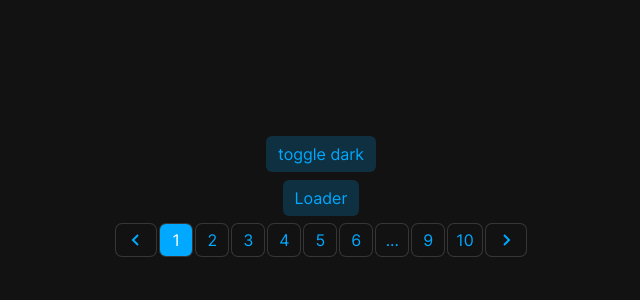
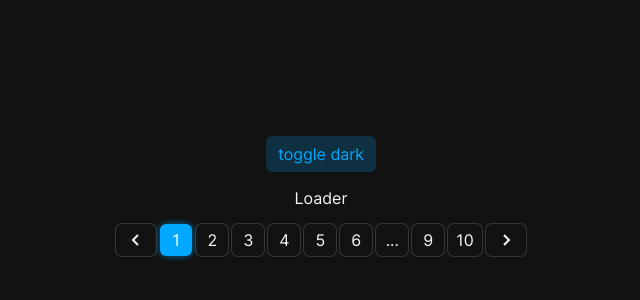
Before and after one commit to sa8ab/sevue, a Vue app: page / in a window 1280 px wide. Shown: the part 204-504 px from the top of the page, without its empty margins (319-959 px from the left). Built offline with nearby package versions, Linux system fonts and the light colour scheme.

Commit message:
^ RPaginatio

```diff
--- a/dev/App.vue
+++ b/dev/App.vue
@@ -1,7 +1,7 @@
 <template>
   <div class="app">
     <RButton @click="click"> toggle dark </RButton>
-    <RButton @click="loader"> Loader </RButton>
+    <RButton @click="loader" textStyle flat> Loader </RButton>
     <RPagination :count="10" v-model="active" bordered />
   </div>
 </template>
--- a/src/components/button/RButton.vue
+++ b/src/components/button/RButton.vue
@@ -15,7 +15,7 @@
         link,
         cancel: cancel || disabled,
         disabled,
-        noColor,
+        textStyle,
         icon,
         round,
         iconOnly,
@@ -78,12 +78,12 @@ const props = defineProps({
     default: "",
     type: String,
   },
-  // TEXTCOLOR ONLY WORKS IN FLAT STYLE
+  // TEXTCOLOR ONLY WORKS IN FILL STYLE
   textColor: {
     default: "",
     type: String,
   },
-  noColor: {
+  textStyle: {
     default: false,
     type: Boolean,
   },
@@ -216,9 +216,9 @@ button {
   color: inherit;
 }
 
-.r-button.noColor {
+.r-button.textStyle {
   background: transparent;
-
+  color: inherit;
   &:hover {
     background: color(hover, var(--hover-alpha));
   }
--- a/src/components/checkbox/RCheckbox.vue
+++ b/src/components/checkbox/RCheckbox.vue
@@ -117,8 +117,8 @@ const isChecked = computed(() => {
     position: relative;
     z-index: 2;
     transform: scale(0);
-    transition: transform $duration / 2;
-    transition-delay: $duration / 2;
+    transition: transform math.div($duration, 2);
+    transition-delay: math.div($duration, 2);
     color: color(text);
   }
   &.isChecked {
--- a/src/components/pagination/RPagination.vue
+++ b/src/components/pagination/RPagination.vue
@@ -1,6 +1,6 @@
 <template>
   <div
-    :class="['r-pagination notRTL', { bordered, disabled, compact }]"
+    :class="['r-pagination notRTL', { bordered, disabled, compact, activeShadow }]"
     :style="{
       '--r-prm': getColor(color),
       '--r-active-text-color': getColor(activeTextColor),
@@ -82,16 +82,18 @@ const props = withDefaults(
     disabled?: boolean;
     noNavigation?: boolean;
     compact?: boolean;
+    activeShadow?: boolean;
   }>(),
   {
     activeTextColor: "#fff",
     sideRange: 2,
     mainRange: 1,
     modelValue: 1,
-    buttonProps: { noColor: true, flat: true },
+    buttonProps: { textStyle: true, flat: true },
     disabled: false,
     noNavigation: false,
     compact: false,
+    activeShadow: true,
   }
 );
 const emit = defineEmits(["update:modelValue"]);
@@ -217,5 +219,8 @@ watch(
       grid-row: 2 / 3;
     }
   }
+  &.activeShadow .active {
+    box-shadow: 0 0 8px -2px color() !important;
+  }
 }
 </style>
--- a/src/components/popup/RPopup.vue
+++ b/src/components/popup/RPopup.vue
@@ -6,7 +6,7 @@
         <div :class="['r-popup-inner', { fullWidth }]">
           <div class="r-popup-header">
             <div class="r-popup-title">{{ title }}</div>
-            <RButton @click="onClose" noColor colorInherit iconOnly iconLarge v-if="!noClose">
+            <RButton @click="onClose" textStyle iconOnly iconLarge v-if="!noClose">
               <i class="bx bx-x"></i>
             </RButton>
           </div>
```
